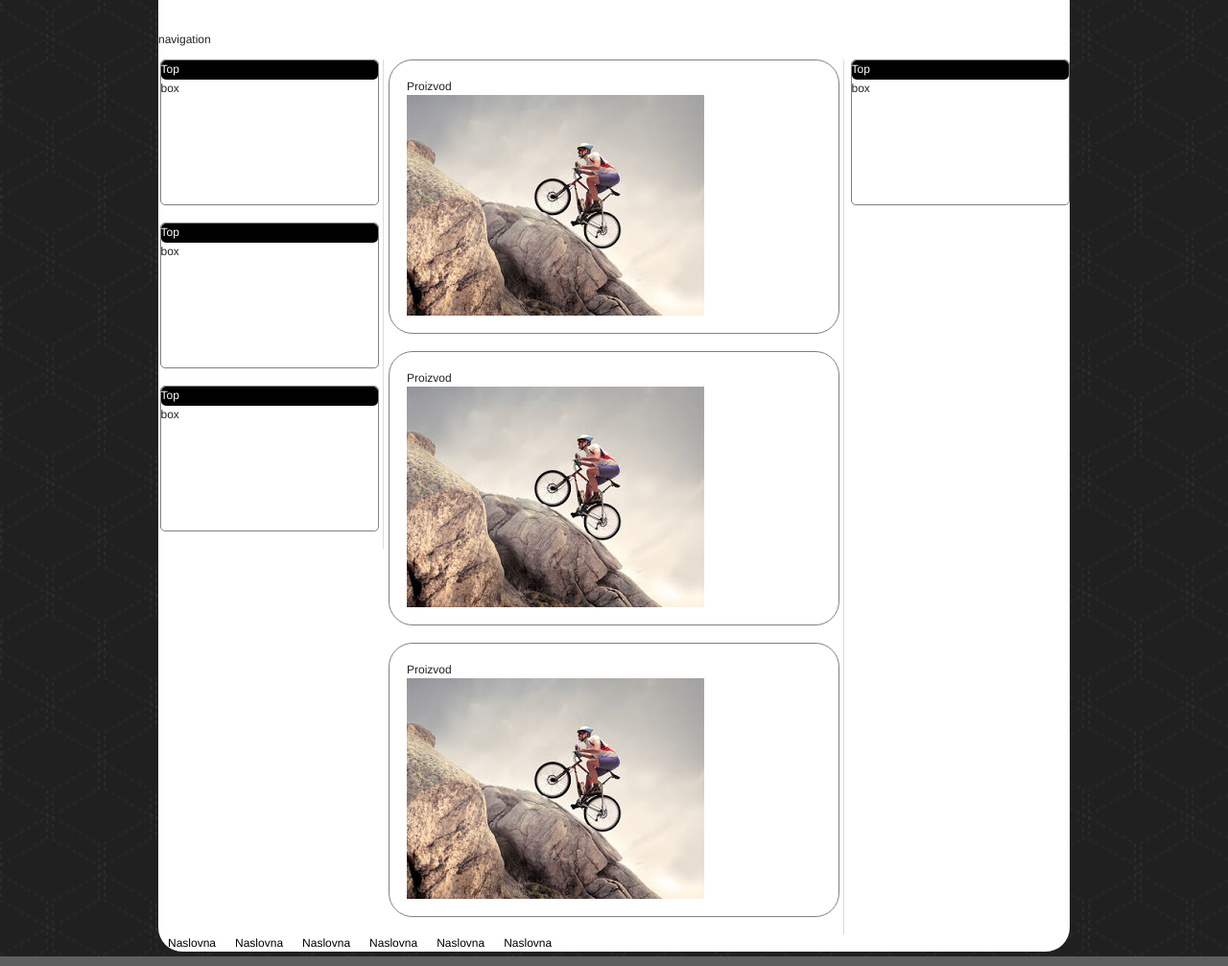
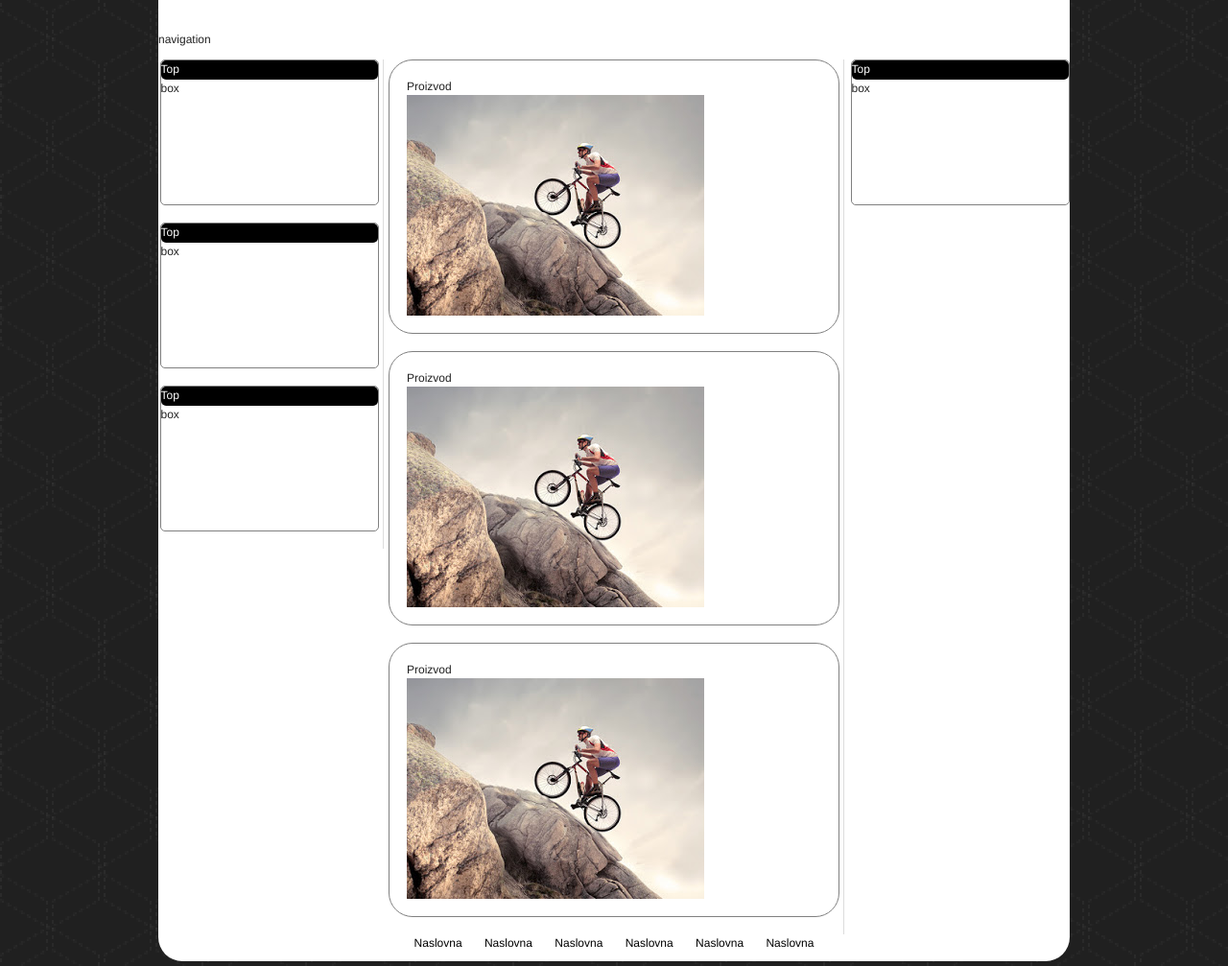
Before and after one commit to ChuckPhilips/flask, a plain HTML site: page blueprint/index.html in a window 1280 px wide. Shown: the part 79-1086 px from the top of the page at 96% size. Drawn offline with Linux system fonts and the light colour scheme.

Commit message:
Further updated test template

```diff
--- a/blueprint/index.html
+++ b/blueprint/index.html
@@ -44,19 +44,12 @@
 				background-color: red;
 			}
 
-			#footer ul {
-  				list-style-type: none;
-  				margin: auto;
-  				padding: 0;
+			#footer {
+				text-align: center;
+				padding-bottom: 10px;
 			}
 
-			#footer li {
-				display: inline;
-				float: left;
-			}
-
-			#footer li a {
-				display: block;
+			#footer a {
 				color: black;
   				text-align: center;
   				text-decoration: none;
@@ -116,14 +109,12 @@
 				</div>
 			</div>
 			<div id='footer' class='span-24'>
-				<ul>
-					<li><a href='/'>Naslovna</a></li>
-					<li><a href='/'>Naslovna</a></li>
-					<li><a href='/'>Naslovna</a></li>
-					<li><a href='/'>Naslovna</a></li>
-					<li><a href='/'>Naslovna</a></li>
-					<li><a href='/'>Naslovna</a></li>
-				</ul>
+				<span><a href='/'>Naslovna</a></span>
+				<span><a href='/'>Naslovna</a></span>
+				<span><a href='/'>Naslovna</a></span>
+				<span><a href='/'>Naslovna</a></span>
+				<span><a href='/'>Naslovna</a></span>
+				<span><a href='/'>Naslovna</a></span>
 			</div>
 		</div>
 	</body>
```
